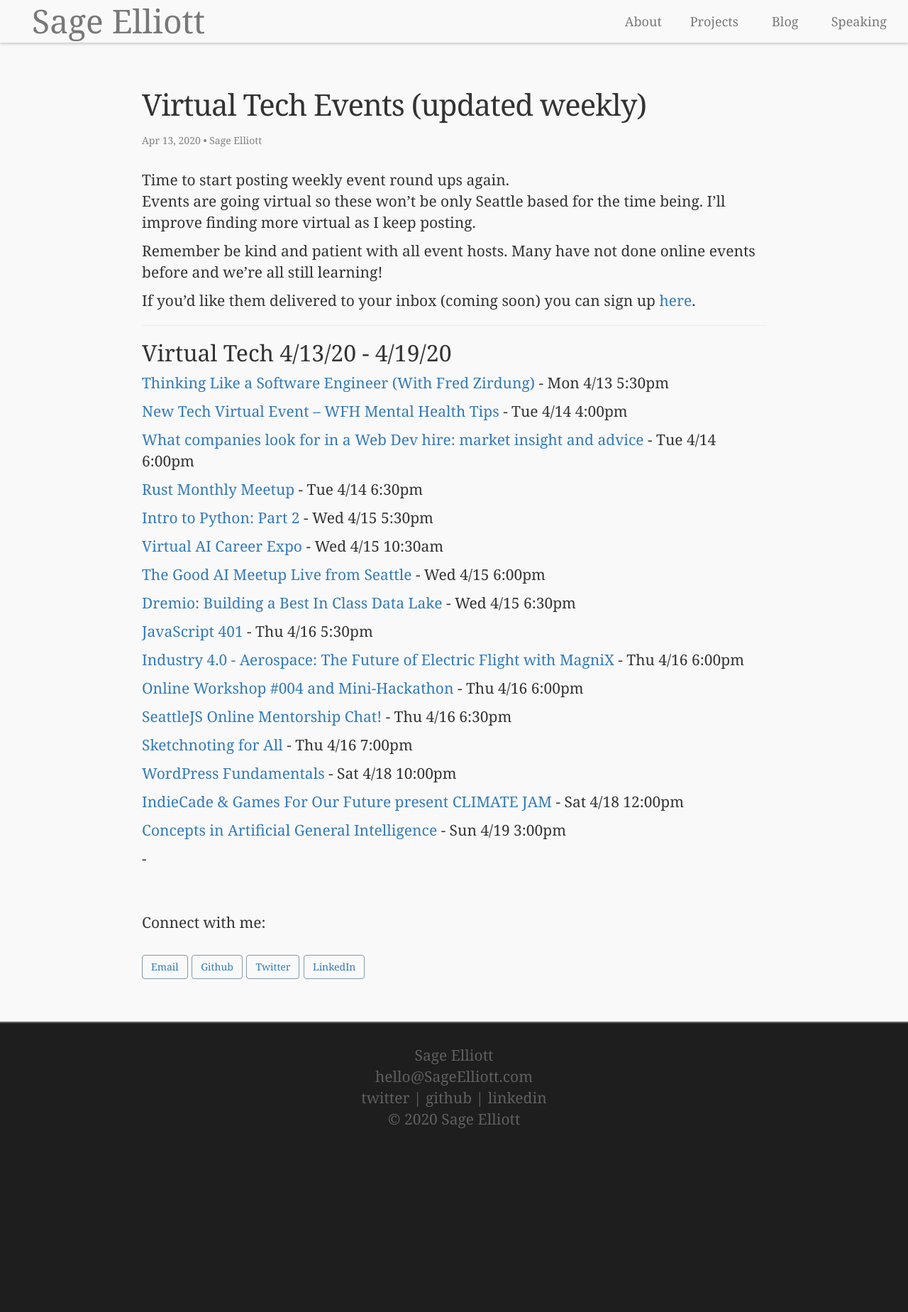
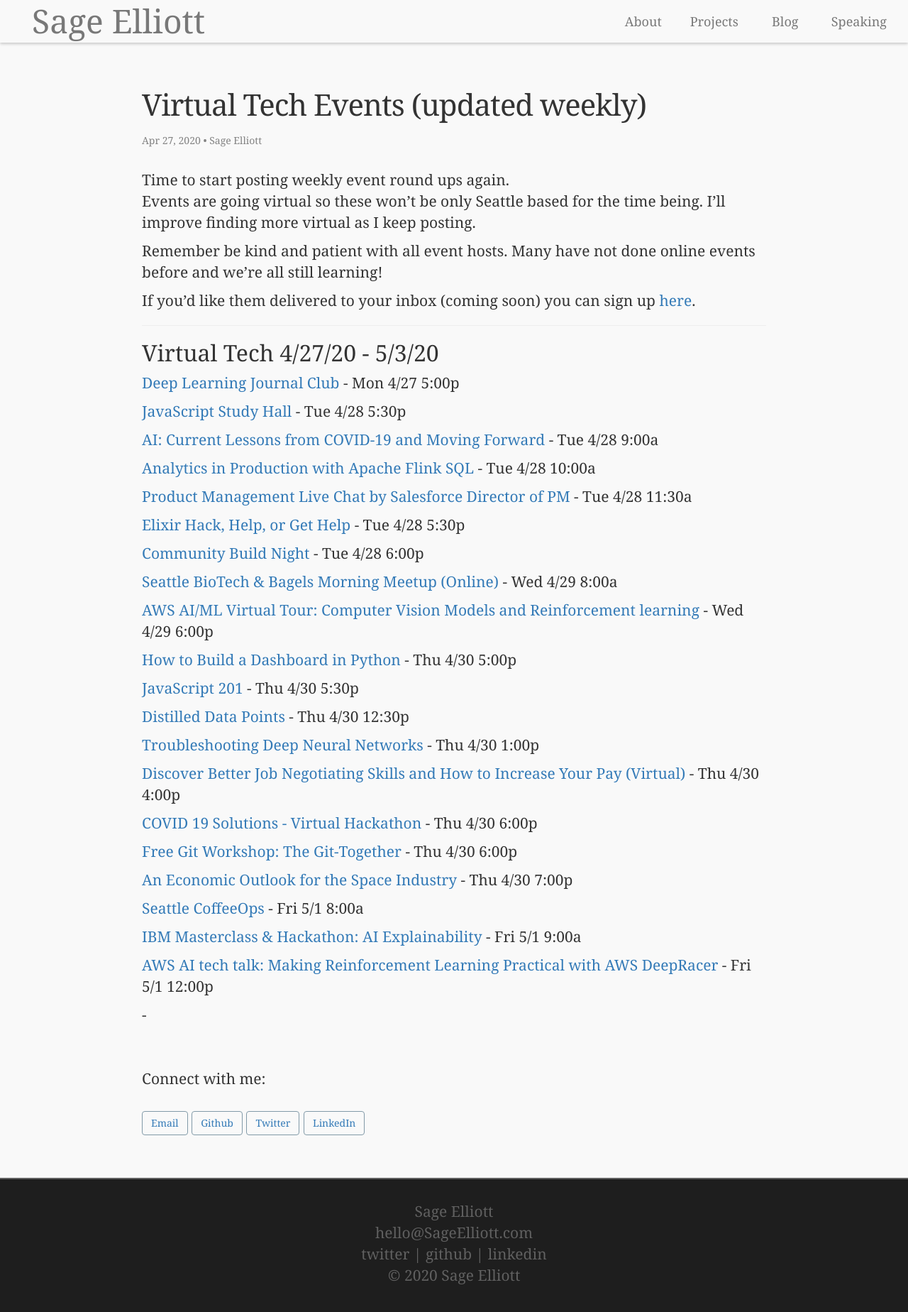
Before and after one commit to sagecodes/sage-blog, a Jekyll site: the page built from _posts/blog/event-posts/2019-8-26-meetups.markdown, in a window 1280 px wide. Shown: the top 1848 px of the page at 71% size. Built offline with Jekyll 4.4.1, drawn with Linux system fonts in a browser that asks for light colours; nearby versions of some CDN libraries; some web fonts are replaced.

Commit message:
update: Weekly event post

```diff
--- a/_posts/blog/event-posts/2019-8-26-meetups.markdown
+++ b/_posts/blog/event-posts/2019-8-26-meetups.markdown
@@ -2,7 +2,7 @@
 layout: post
 title:  "Virtual Tech Events (updated weekly)"
 permalink: /seattle-tech-events
-date:   2020-04-13
+date:   2020-04-27
 categories: post
 tags: events seattle
 author: Sage Elliott
@@ -19,36 +19,44 @@ If you'd like them delivered to your inbox (coming soon) you can sign up [here](
 
 -------
 
-## Virtual Tech 4/13/20 - 4/19/20
+## Virtual Tech 4/27/20 - 5/3/20
 
-[Thinking Like a Software Engineer (With Fred Zirdung)](https://www.eventbrite.com/e/webinar-thinking-like-a-software-engineer-with-fred-zirdung-tickets-99452773924) - Mon 4/13 5:30pm
+[ Deep Learning Journal Club](https://www.meetup.com/Seattle-WiDS-Meetup/events/jdswqrybcgbkc/) - Mon 4/27 5:00p
 
-[New Tech Virtual Event – WFH Mental Health Tips](https://www.meetup.com/NewTechSeattle/events/269911765/) - Tue 4/14 4:00pm
+[JavaScript Study Hall](https://www.meetup.com/Learn-Code-Seattle/events/270030992/) - Tue 4/28 5:30p
 
-[What companies look for in a Web Dev hire: market insight and advice](https://www.meetup.com/Seattle-University-Web-Developers-Meetup/events/269901316/) - Tue 4/14 6:00pm
+[AI: Current Lessons from COVID-19 and Moving Forward](https://www.meetup.com/Seattle-Artificial-Intelligence-Deep-Learning/events/270166093/) - Tue 4/28 9:00a
 
-[Rust Monthly Meetup](https://www.meetup.com/Seattle-Rust-Meetup/events/prbtdrybcgbsb/) - Tue 4/14 6:30pm
+[Analytics in Production with Apache Flink SQL](https://www.meetup.com/data-science-ODSC-Seattle/events/269937199/) - Tue 4/28 10:00a
 
-[Intro to Python: Part 2](https://www.eventbrite.com/e/webinar-intro-to-python-part-2-tickets-101843474574) - Wed 4/15 5:30pm
+[Product Management Live Chat by Salesforce Director of PM](https://www.meetup.com/product-management-seattle/events/269133632/) - Tue 4/28 11:30a
 
-[Virtual AI Career Expo](https://www.meetup.com/data-science-ODSC-Seattle/events/267992328/) - Wed 4/15 10:30am
+[Elixir Hack, Help, or Get Help](https://www.meetup.com/Seattle-Elixir-Programming-Meetup/events/270230761/) - Tue 4/28 5:30p
 
-[The Good AI Meetup Live from Seattle](https://www.meetup.com/TheGoodAI/events/267700511/) - Wed 4/15 6:00pm
+[Community Build Night](https://www.meetup.com/openseattle/events/cqwhrrybcgblc/) - Tue 4/28 6:00p
 
-[Dremio: Building a Best In Class Data Lake](https://www.meetup.com/Big-Data-Bellevue-BDB/events/fxbnllybcgbtb/) - Wed 4/15 6:30pm
+[Seattle BioTech & Bagels Morning Meetup (Online)](https://www.meetup.com/Seattle-BioTech-Bagels-Morning-Meetup/events/lrnxnrybcgbmc/) - Wed 4/29 8:00a
 
-[JavaScript 401](https://www.eventbrite.com/e/webinar-javascript-401-tickets-90847558493) - Thu 4/16 5:30pm
+[AWS AI/ML Virtual Tour: Computer Vision Models and Reinforcement learning](https://www.meetup.com/aittg-seattle/events/270243377/) - Wed 4/29 6:00p
 
-[Industry 4.0 - Aerospace: The Future of Electric Flight with MagniX](https://www.meetup.com/IoT-Hub/events/269773985/) - Thu 4/16 6:00pm
+[How to Build a Dashboard in Python](https://www.eventbrite.com/e/how-to-build-a-dashboard-in-python-live-online-tickets-100315145300) - Thu 4/30 5:00p
 
-[Online Workshop #004 and Mini-Hackathon](https://www.meetup.com/Brother-Hackathon-Seattle/events/269797339/) - Thu 4/16 6:00pm
+[JavaScript 201](https://www.meetup.com/Learn-Code-Seattle/events/270031071/) - Thu 4/30 5:30p
 
-[SeattleJS Online Mentorship Chat!](https://www.meetup.com/seattlejs/events/269772247/) - Thu 4/16 6:30pm
+[Distilled Data Points](https://www.meetup.com/Dynamic-Talks-Redmond/events/269939613/) - Thu 4/30 12:30p
 
-[Sketchnoting for All](https://www.meetup.com/gdg-seattle/events/268195184/) - Thu 4/16 7:00pm
+[Troubleshooting Deep Neural Networks](https://www.meetup.com/aittg-seattle/events/270148464/) - Thu 4/30 1:00p
 
-[WordPress Fundamentals](https://www.meetup.com/SeattleWordPressMeetup/events/xxbvnrybcgbxb/) - Sat 4/18 10:00pm
+[Discover Better Job Negotiating Skills and How to Increase Your Pay (Virtual)](https://www.meetup.com/NewTechSeattle/events/270177222/) - Thu 4/30 4:00p
 
-[IndieCade & Games For Our Future present CLIMATE JAM](https://www.meetup.com/SeattleIndies/events/269752396/) - Sat 4/18 12:00pm
+[COVID 19 Solutions - Virtual Hackathon](https://www.meetup.com/SURF-Incubator/events/269999125/) - Thu 4/30 6:00p
 
-[Concepts in Artificial General Intelligence](https://www.meetup.com/Northwest-Artificial-General-Intelligence-Meetup-Group/events/269798131/) - Sun 4/19 3:00pm
+[Free Git Workshop: The Git-Together](https://www.meetup.com/free-code-camp-sea/events/270000483/) - Thu 4/30 6:00p
+
+[An Economic Outlook for the Space Industry](https://www.meetup.com/spaceentrepreneurs/events/270211527/) - Thu 4/30 7:00p
+
+[Seattle CoffeeOps](https://www.meetup.com/Seattle-CoffeeOps/events/kgmkbqybchbcb/) - Fri 5/1 8:00a
+
+[IBM Masterclass & Hackathon: AI Explainability](https://www.meetup.com/Big-Data-Developers-in-Seattle/events/269896113/) - Fri 5/1 9:00a
+
+[AWS AI tech talk: Making Reinforcement Learning Practical with AWS DeepRacer](https://www.meetup.com/aittg-seattle/events/270183869/) - Fri 5/1 12:00p
```
